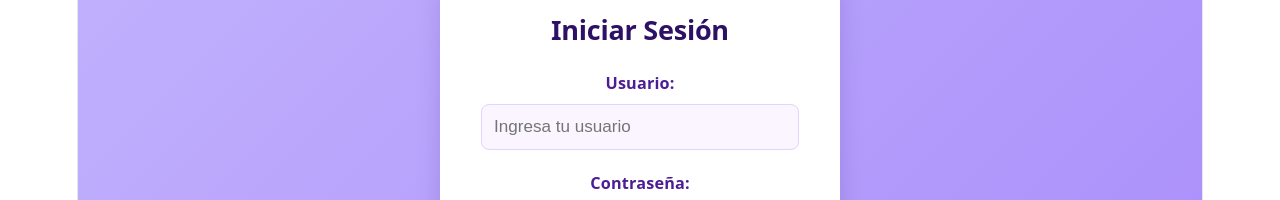
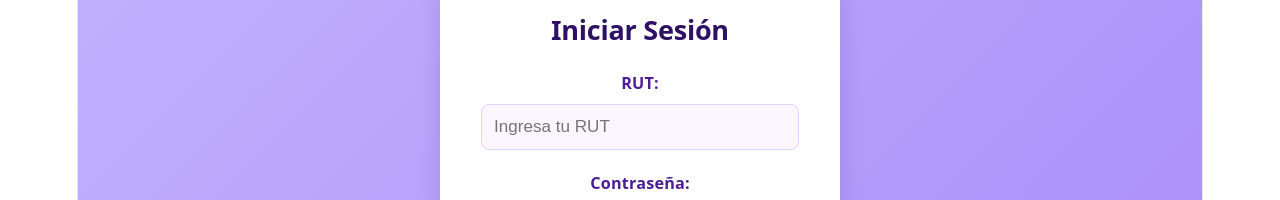
Before and after one commit to AnglerPosada-30/Sabores, a React app in the folder frontend/: page /login in a window 1280 px wide. Shown: the part 254-454 px from the top of the page. Built offline with nearby package versions, Linux system fonts and the light colour scheme; the HTML template or start-up script is replaced by a standard one.

Commit message:
Se modifica que en vez de usuario diga rut

```diff
--- a/frontend/src/pages/Login.jsx
+++ b/frontend/src/pages/Login.jsx
@@ -60,14 +60,14 @@ export default function Login() {
           }
 
         } else {
-          alert('Credenciales incorrectas. Verifica tu usuario y contraseña.');
+          alert('Credenciales incorrectas. Verifica tu RUT y contraseña.');
         }
       } catch (error) {
         console.error("Error al conectar con la API:", error);
         alert('Error al conectar con el servidor. Inténtalo más tarde.');
       }
     } else {
-      alert('Por favor, ingresa tu usuario y contraseña');
+      alert('Por favor, ingresa tu RUT y contraseña');
     }
   };
 
@@ -111,11 +111,11 @@ export default function Login() {
         <form onSubmit={handleLogin} style={{ display: 'flex', flexDirection: 'column', gap: '20px' }}>
           <div>
             <label style={{ display: 'block', marginBottom: '8px', color: '#4c1d95', fontWeight: '700', fontSize: '0.9rem' }}>
-              Usuario:
+              RUT:
             </label>
             <input
               type="text"
-              placeholder="Ingresa tu usuario"
+              placeholder="Ingresa tu RUT"
               value={usuario}
               onChange={(e) => setUsuario(e.target.value)}
               style={{
```
